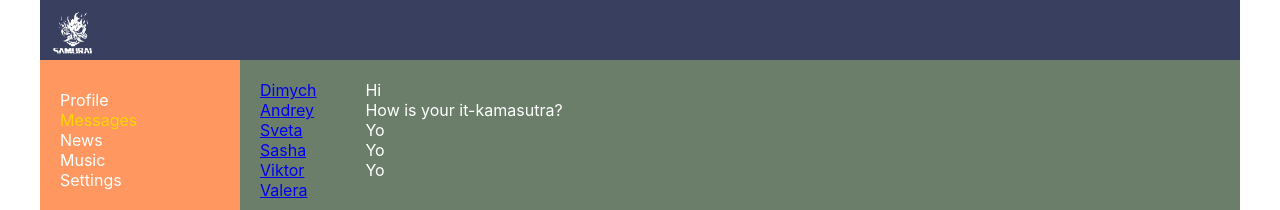
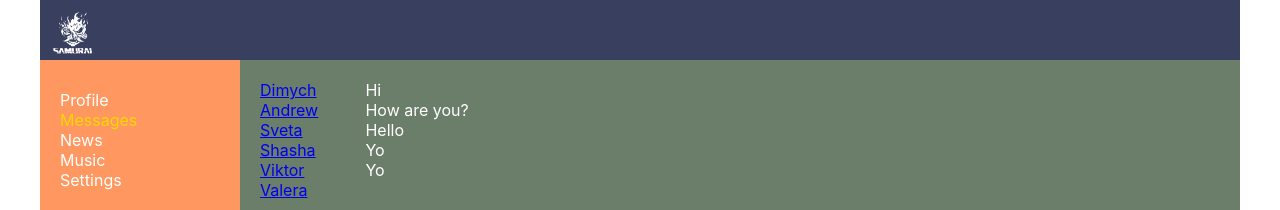
Before and after one commit to razor262/react_way_samuray_2023, a React (Create React App) app: page /dialogs in a window 1280 px wide. Shown: the top 210 px of the page. Built offline with nearby package versions, Linux system fonts and the light colour scheme.

Commit message:
lesson: 25 state

```diff
--- a/src/components/Dialogs/Dialogs.jsx
+++ b/src/components/Dialogs/Dialogs.jsx
@@ -28,26 +28,35 @@
 		{id: 2,name: "Andrew" },
 		{id: 3, name: "Sveta"},
 		{id: 4, name: "Shasha"},
-		{id:5, name: "Viktor"},
-		{id:6, name: "Valera"}
+		{id: 5, name: "Viktor"},
+		{id: 6, name: "Valera"}
+	];
+
+	let messagesData = [
+		{id: 1, message: "Hi"},
+		{id: 2, message: "How are you?" },
+		{id: 3, message: "Hello"},
+		{id: 4, message: "Yo"},
+		{id: 5, message: "Yo"},
+		{id: 6, message: "Yes"}
 	];
 
 	return (
 		  <div className={s.content}>
 			<div className={s.dialogsItems}>
-				<DialogItem name="Dimych" id="1" />
-				<DialogItem name="Andrey" id="2" />
-				<DialogItem name="Sveta" id="3" />
-				<DialogItem name="Sasha" id="4" />
-				<DialogItem name="Viktor" id="5" />
-				<DialogItem name="Valera" id="6" />
+				<DialogItem name={dialogsData[0].name} id={dialogsData[0].id} />
+				<DialogItem name={dialogsData[1].name} id={dialogsData[1].id} />
+				<DialogItem name={dialogsData[2].name} id={dialogsData[2].id} />
+				<DialogItem name={dialogsData[3].name} id={dialogsData[3].id} />
+				<DialogItem name={dialogsData[4].name} id={dialogsData[4].id} />
+				<DialogItem name={dialogsData[5].name} id={dialogsData[5].id} />
 			</div>
 			<div className={s.messages}>
-				<Message message="Hi" />
-				<Message message="How is your it-kamasutra?" />
-				<Message message="Yo" />
-				<Message message="Yo" />
-				<Message message="Yo" />
+				<Message message={messagesData[0].message} />
+				<Message message={messagesData[1].message} />
+				<Message message={messagesData[2].message} />
+				<Message message={messagesData[3].message} />
+				<Message message={messagesData[4].message} />
 			</div>
 		</div>
 	);
--- a/src/components/Profile/MyPosts/MyPosts.jsx
+++ b/src/components/Profile/MyPosts/MyPosts.jsx
@@ -1,10 +1,15 @@
 import React from "react";
 import s from './MyPosts_style/MyPosts.module.css';
-// import consumer from "./image/consumer3.png";
 import Post from './Post/Post.jsx';
 
 const MyPosts = () => {
-  return (
+
+	let postData = [
+		{id: 1, message: "Hi, how are you?", likesCount: 15 },
+		{id: 2, message: "It's my first post", likesCount: 20 }
+	];
+
+	return (
     <div className={s.postsBlock} >
 		<h3>My posts</h3>
 		<div>
@@ -16,8 +21,8 @@
 		</div>
 	    </div>
 		<div className={s.posts}>
-			<Post message='Hi, how are you?' likesCount='15' />
-			<Post message="It's my first post" likeCount='20' />
+			<Post message={postData[0].message} likesCount={postData[0].likesCount} />
+			<Post message={postData[1].message} likesCount={postData[1].likesCount} />
 		</div>
 	  </div>
   );
```
